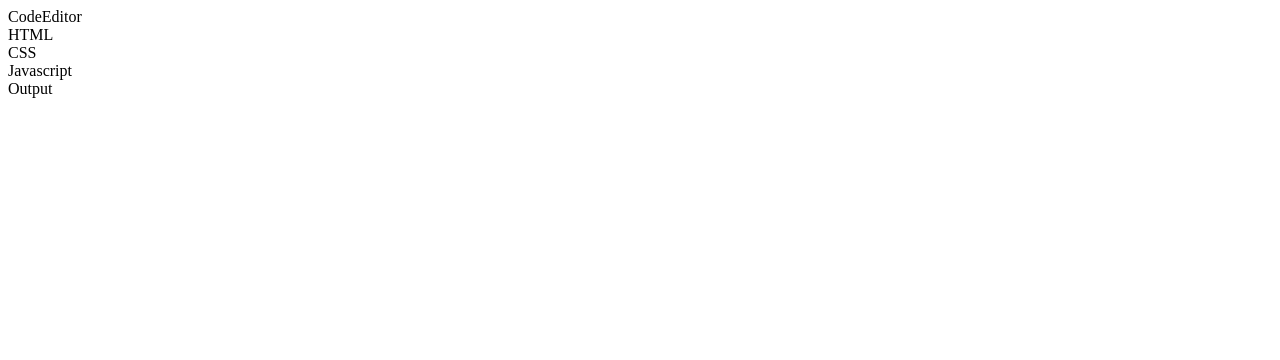
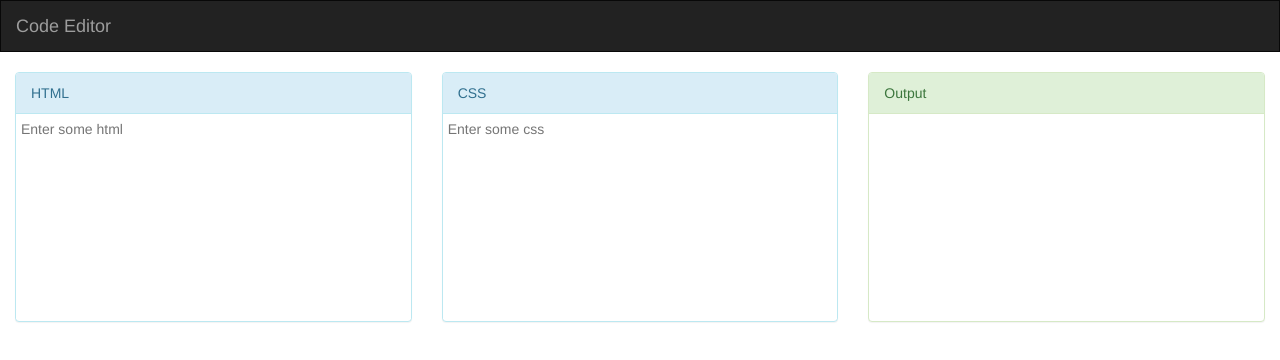
Before and after one commit to jenpoole/code-editor, a plain HTML site: page index.html in a window 1280 px wide. Drawn offline with nearby package versions, Linux system fonts and the light colour scheme.

Commit message:
styling & output

```diff
--- a/custom.css
+++ b/custom.css
@@ -0,0 +1,34 @@
+
+.row {
+    margin-right: 0;
+    margin-left: 0;
+}
+
+.navbar-inverse {
+    border-radius: 0px;
+}
+
+.panel {
+    height: 250px;
+}
+
+.panel-body {
+    padding: 0;
+    height: 200px;
+}
+
+textarea {
+    width: 100%;
+    height: 100%;
+    margin-top: 5px;
+    padding: 0 5px;
+    border: none;
+    resize: none;
+}
+
+iframe {
+    width: 100%;
+    height: 100%;
+    border: none;
+    padding: 5px;
+}
--- a/index.html
+++ b/index.html
@@ -3,23 +3,77 @@
 <head>
     <meta charset="UTF-8">
     <title>Code Editor</title>
-
+    <link rel="stylesheet" href="https://maxcdn.bootstrapcdn.com/bootstrap/3.3.6/css/bootstrap.min.css">
     <link rel="stylesheet" href="custom.css">
 </head>
 <body>
-    <header>
-        <div id="logo">
-            CodeEditor
+    <nav class="navbar navbar-inverse">
+        <div class="container-fluid">
+            <div class="navbar-header">
+                <a class="navbar-brand" href="#">Code Editor</a>
+            </div>
+            <!--<ul class="nav navbar-nav pull-right">-->
+                <!--<li class="active"><a href="#">Home</a></li>-->
+            <!--    <li><a href="#">HTML</a></li>-->
+            <!--    <li><a href="#">CSS</a></li>-->
+            <!--    <li><a href="#">Output</a></li>-->
+            <!--</ul>-->
         </div>
-            <div class="toggleButton" id="html">HTML</div>
-            <div class="toggleButton" id="css">CSS</div>
-            <div class="toggleButton" id="javascript">Javascript</div>
-            <div class="toggleButton" id="output">Output</div>
-        <div id="buttonContainer">
+    </nav>
 
+    <div class="row">
+            <div class="col-sm-4">
+            <div class="panel panel-info">
+                <div class="panel-heading">HTML</div>
+                <div class="panel-body">
+                    <textarea id="htmlPanel" placeholder="Enter some html"></textarea>
+                </div>
+            </div>
         </div>
-    </header>
 
+        <div class="col-sm-4">
+            <div class="panel panel-info">
+                <div class="panel-heading">CSS</div>
+                <div class="panel-body">
+                    <textarea id="cssPanel" placeholder="Enter some css"></textarea>
+                </div>
+            </div>
+        </div>
+
+        <div class="col-sm-4">
+            <div class="panel panel-success">
+                <div class="panel-heading">Output</div>
+                <div class="panel-body">
+                    <iframe id="outputPanel"></iframe>
+                </div>
+            </div>
+        </div>
+    </div> <!-- .row -->
+
+
+
+
+    <script src="https://maxcdn.bootstrapcdn.com/bootstrap/3.3.6/js/bootstrap.min.js"></script>
     <script src="https://ajax.googleapis.com/ajax/libs/jquery/2.2.2/jquery.min.js"></script>
+
+    <script>
+        function updateOutput() {
+            // Find html content & css styling and display it in iframe
+            $("iframe").contents().find("html").html("<html><head><style type='text/css'>" + $("#cssPanel").val() + "</style></head><body>" + $("#htmlPanel").val() + "</body></html");
+        }
+
+        updateOutput()
+
+        // update iframe when textarea is changed
+        $("textarea").on('change keyup paste', function() {
+
+            // Find html content and show it in output iframe
+            // $("iframe").contents().find("html").html($("#htmlPanel").val());
+
+            updateOutput()
+
+        });
+
+    </script>
 </body>
 </html>
```
